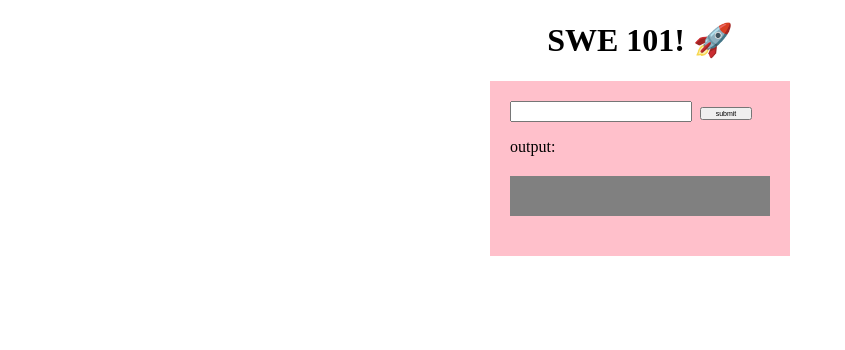
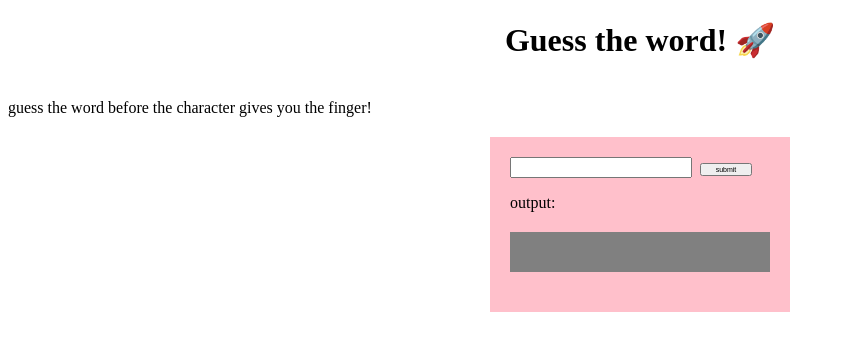
Before and after one commit to rocketacademy/basics-guess-the-word, a website: page index.html in a window 1280 px wide. Shown: the whole page, without its empty margins (0-845 px from the left). Drawn offline with Linux system fonts and the light colour scheme.

Commit message:
late to the party

```diff
--- a/index.html
+++ b/index.html
@@ -38,7 +38,8 @@
         </style>
     </head>
     <body>
-        <h1 id="header">SWE 101! 🚀</h1>
+        <h1 id="header">Guess the word! 🚀</h1><br>
+        guess the word before the character gives you the finger!
         <div id="container">
             <input id="my-input"/>
             <button id="my-button">submit</button>
```
